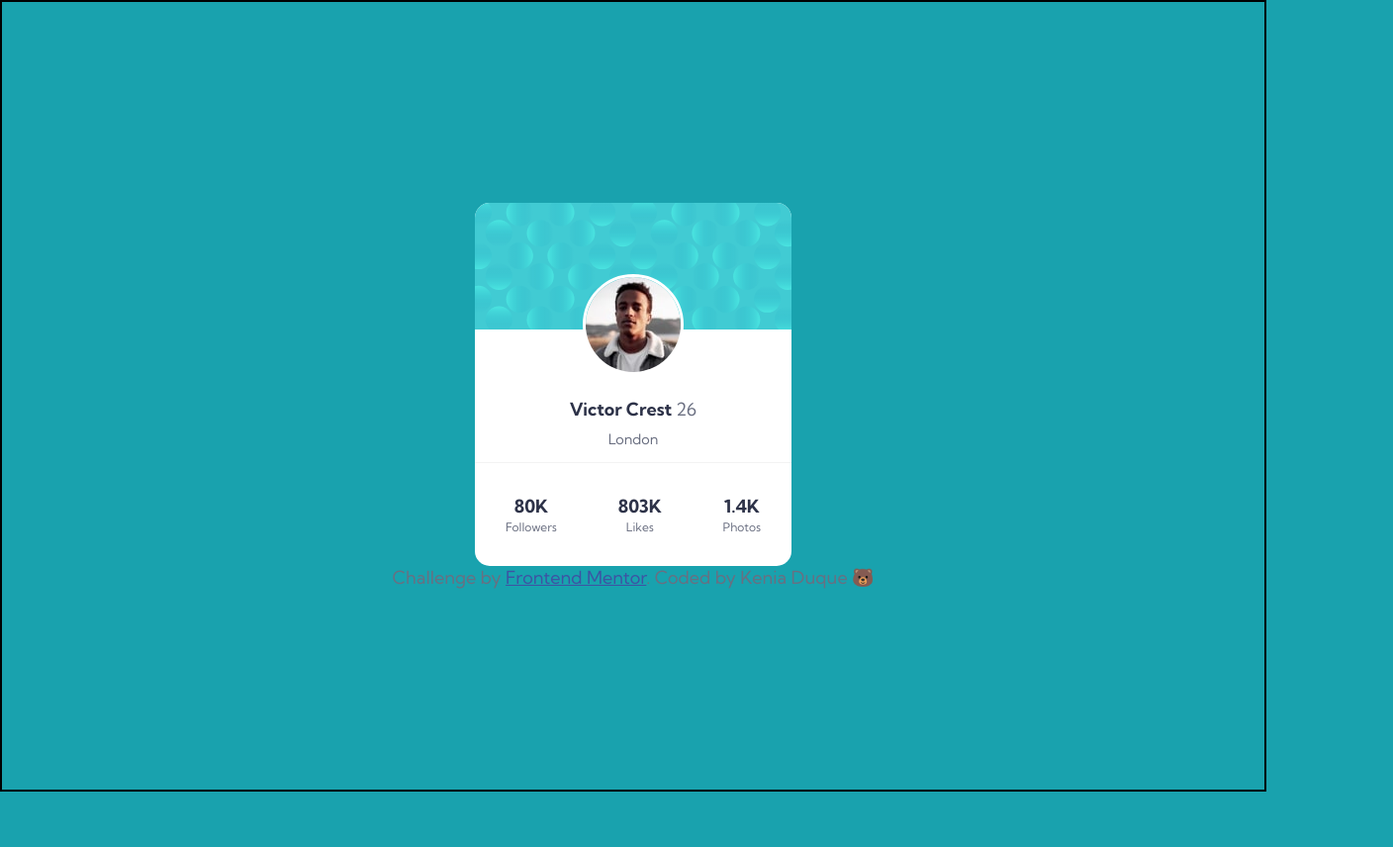
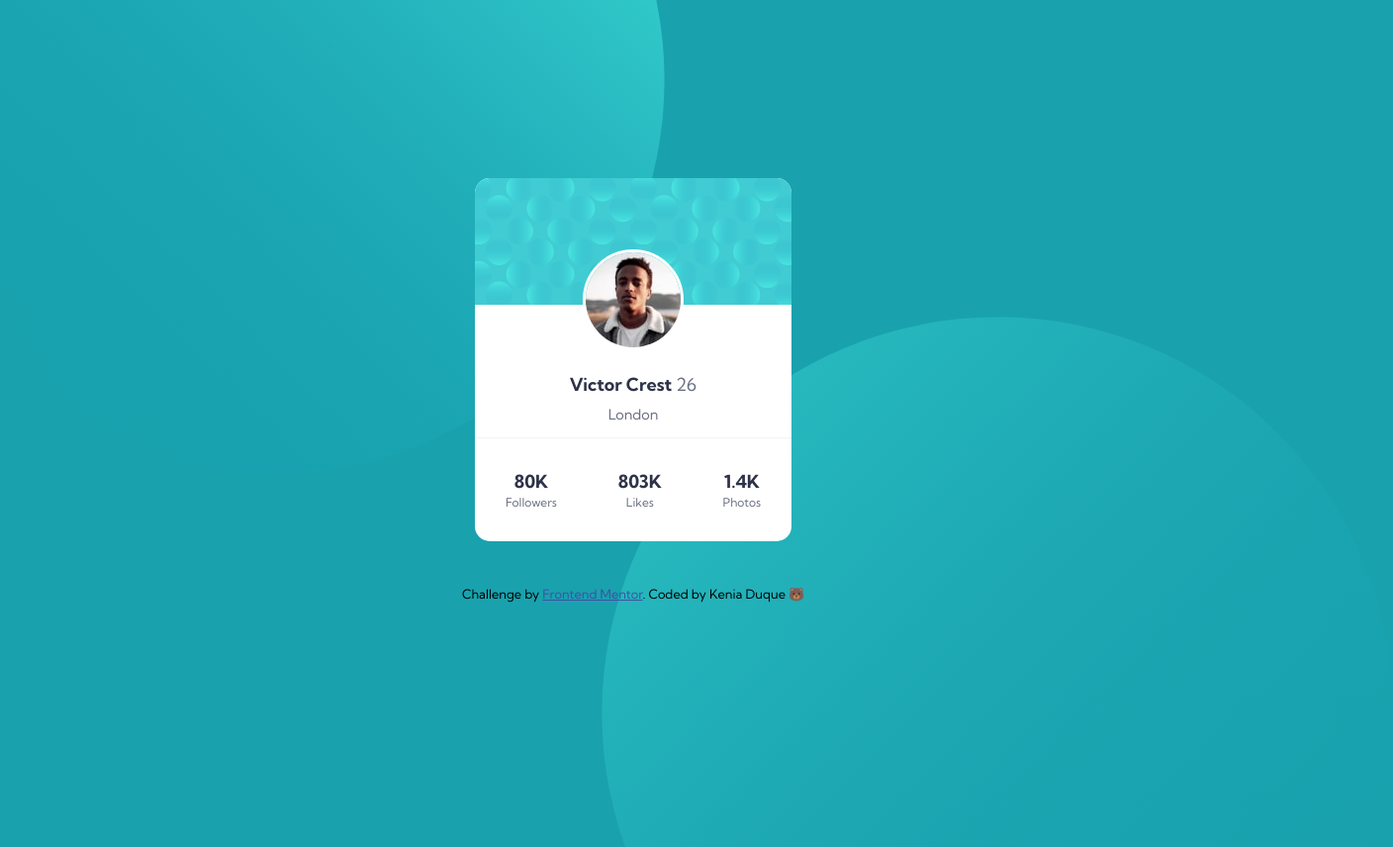
Before and after one commit to kduque/profile-card-component-main, a plain HTML site: page index.html in a window 1280 px wide. Shown: the whole page at 99% size, 1408 px wide, since content can reach past the window. Before the commit the page ends 800 px from the top, so only its background shows below. Drawn offline with Linux system fonts and the light colour scheme.

Commit message:
Background style

```diff
--- a/css/style.css
+++ b/css/style.css
@@ -13,6 +13,7 @@ body{
     color: hsl(227, 10%, 46%);
     margin: 0;
     padding: 0;
+    overflow: hidden;
 }
 
 .profile-wrapper{
@@ -20,8 +21,39 @@ body{
     justify-content: center;
     align-items: center;
     flex-direction: column;
-    border: 2px solid black;
     height: 100vh;
+    padding-left: 2rem;
+    padding-right: 2rem;
+}
+
+.profile-wrapper > *{
+    z-index: 100;
+}
+
+.profile-wrapper::before {
+    content: "";
+    position: absolute;
+    width: 100vw;
+    height: 100vh;
+    background-image: url(../images/bg-pattern-top.svg);
+    background-repeat: no-repeat;
+    background-size: contain;
+    background-position: top left;
+    transform: translate(-10%, -40%);
+    z-index: 1;
+}
+
+.profile-wrapper::after {
+    content: "";
+    position: absolute;
+    width: 100vw;
+    height: 100vh;
+    background-image: url(../images/bg-pattern-bottom.svg);
+    background-repeat: no-repeat;
+    background-size: contain;
+    background-position: bottom right;
+    transform: translate(10%, 40%);
+    z-index: 2;
 }
 
 .dark-bold{
@@ -111,7 +143,12 @@ body{
 }
 
 
-
+.attribution{
+    padding-top: 2rem;
+    color: black;
+    font-size: 0.8rem;
+    text-align: center;
+}
 
 .attribution a {
     color: hsl(228, 45%, 44%);
--- a/index.html
+++ b/index.html
@@ -14,9 +14,7 @@
 </head>
 <body>
 
-    <!--<img class="top-pattern" src="images/bg-pattern-top.svg" alt="teal circle">-->
     <div class="profile-wrapper">
-
 
       <div class="profile-card">
         <div class="card-header"></div>
@@ -46,14 +44,11 @@
       </div>
 
       <div class="attribution">
-        Challenge by <a href="https://www.frontendmentor.io?ref=challenge" target="_blank">Frontend Mentor</a>.
-        Coded by Kenia Duque 🐻
+        <p>Challenge by <a href="https://www.frontendmentor.io?ref=challenge" target="_blank">Frontend Mentor</a>.
+        Coded by Kenia Duque 🐻</p>
       </div>
 
     </div>
-    <!--
-  <img class="bottom-pattern" src="images/bg-pattern-bottom.svg" alt="teal circle">-->
-
 
 </body>
 </html>
```
